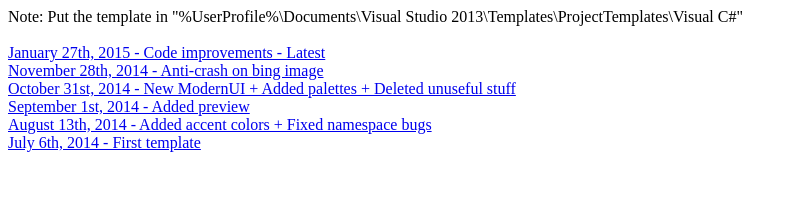
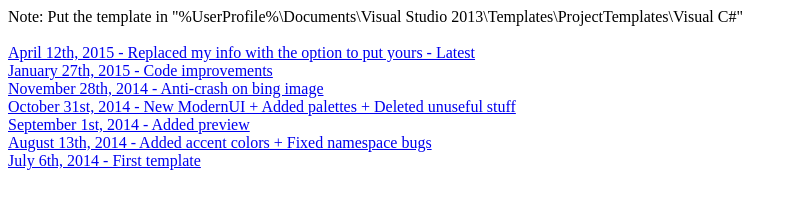
Before and after one commit to firstfloorsoftware/mui, a plain HTML site: page templates.html in a window 1280 px wide. Shown: the whole page, without its empty margins (0-797 px from the left). Drawn offline with Linux system fonts and the light colour scheme.

Commit message:
New template

```diff
--- a/templates.html
+++ b/templates.html
@@ -2,7 +2,8 @@
 <title>Templates History - MUI.Themes - charlesmilette's personnal web site</title>
 <body>
 Note: Put the template in "%UserProfile%\Documents\Visual Studio 2013\Templates\ProjectTemplates\Visual C#"<br><br>
-<a href="//charlesmilette.github.io/MUI.Themes/MUI.Themes - January 27th, 2015.zip">January 27th, 2015 - Code improvements - Latest</a><br>
+<a href="//charlesmilette.github.io/MUI.Themes/MUI.Themes - April 12th, 2015.zip">April 12th, 2015 - Replaced my info with the option to put yours - Latest</a><br>
+<a href="//charlesmilette.github.io/MUI.Themes/MUI.Themes - January 27th, 2015.zip">January 27th, 2015 - Code improvements</a><br>
 <a href="//charlesmilette.github.io/MUI.Themes/MUI.Themes - November 28th, 2014.zip">November 28th, 2014 - Anti-crash on bing image</a><br>
 <a href="//charlesmilette.github.io/MUI.Themes/MUI.Themes - October 31st, 2014.zip">October 31st, 2014 - New ModernUI + Added palettes + Deleted unuseful stuff</a><br>
 <a href="//charlesmilette.github.io/MUI.Themes/MUI.Themes - September 1st, 2014.zip">September 1st, 2014 - Added preview</a><br>
```
Also changed, not shown: 1 other file.
